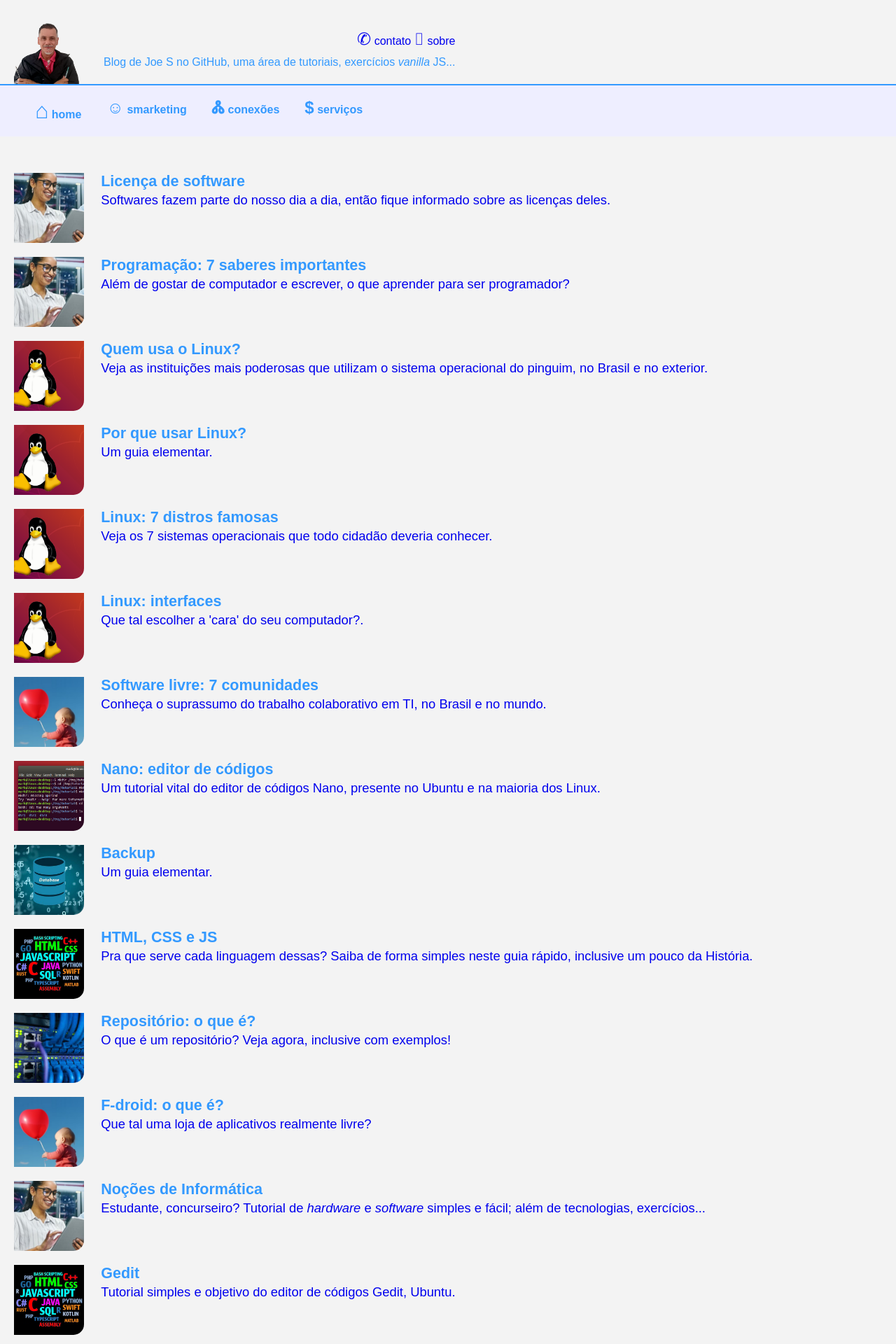
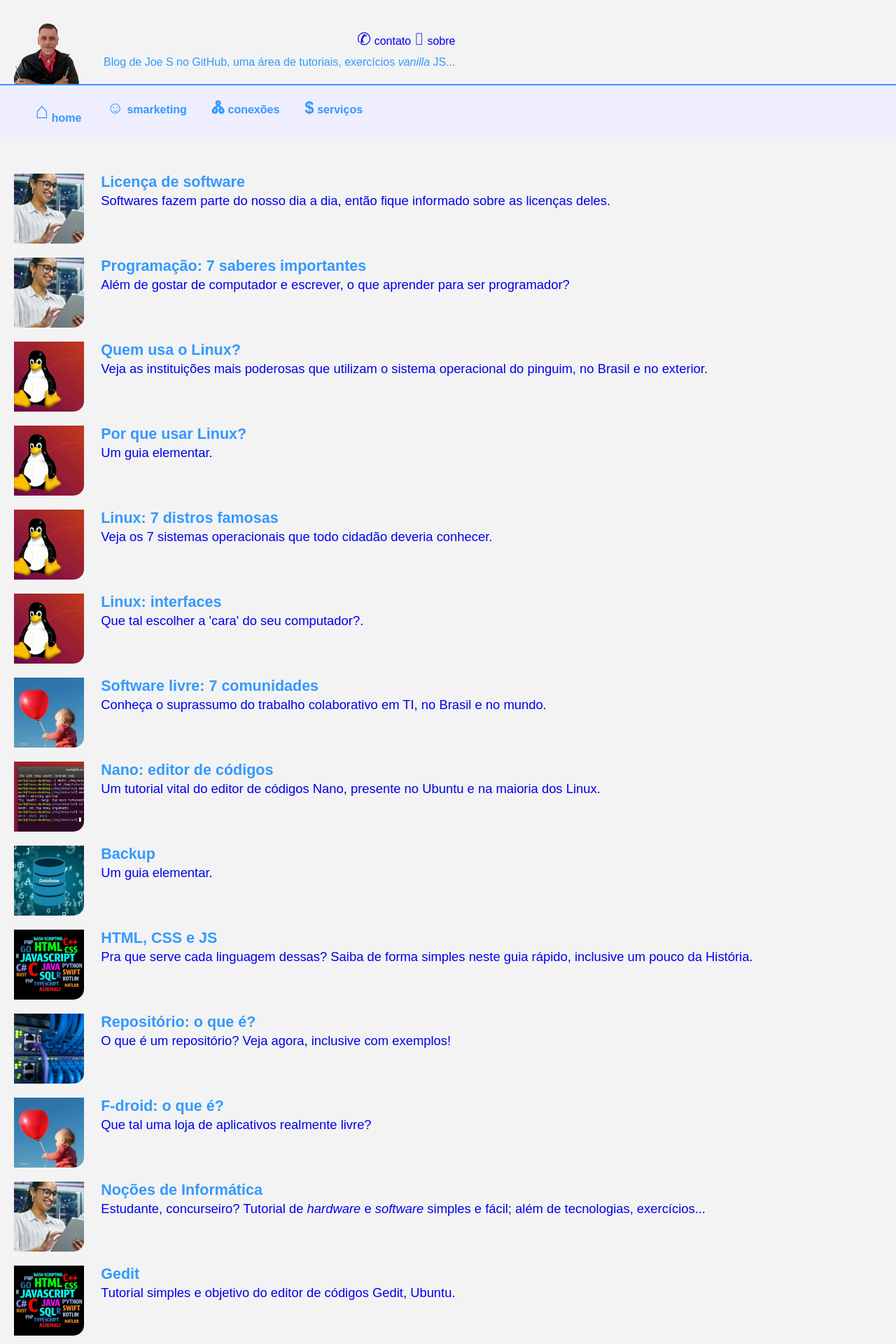
Before and after one commit to Joesynth/joesynth.github.io, a Jekyll site: the page built from index.html, in a window 1280 px wide. Shown: the top 1920 px of the page at 70% size. Built offline with Jekyll 4.4.1, drawn with Linux system fonts in a browser that asks for light colours.

Commit message:
Update style.css

```diff
--- a/css/style.css
+++ b/css/style.css
@@ -60,7 +60,7 @@
 
 .unicode { font-size: 1.5em;}
 
-#unicodeMaior { font-size: 2em; font-weight: bold; }
+#unicodeMaior { font-size: 2em; font-weight: bold; vertical-align: 5px;}
 
 /* Main e Artigos */
 main { display: flex; flex-direction: column; padding: 20px; gap: 20px; font-size: 1.15em; line-height: 1.4em;}
```
